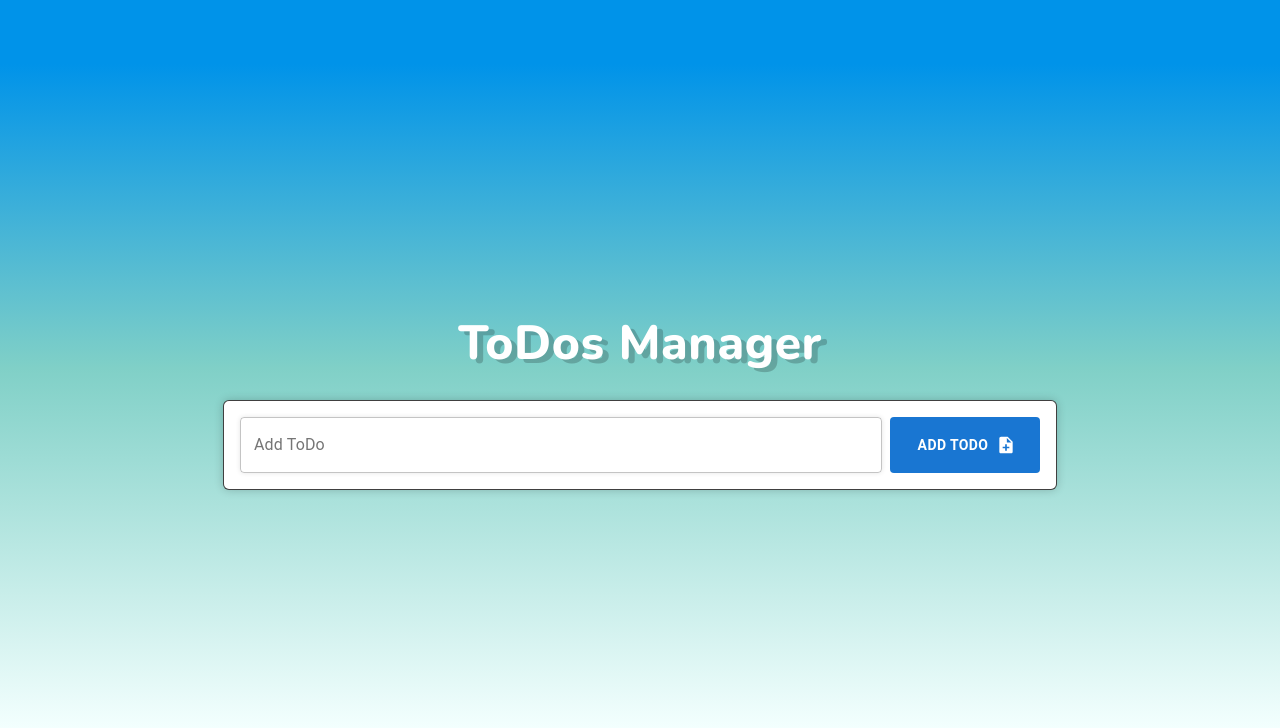
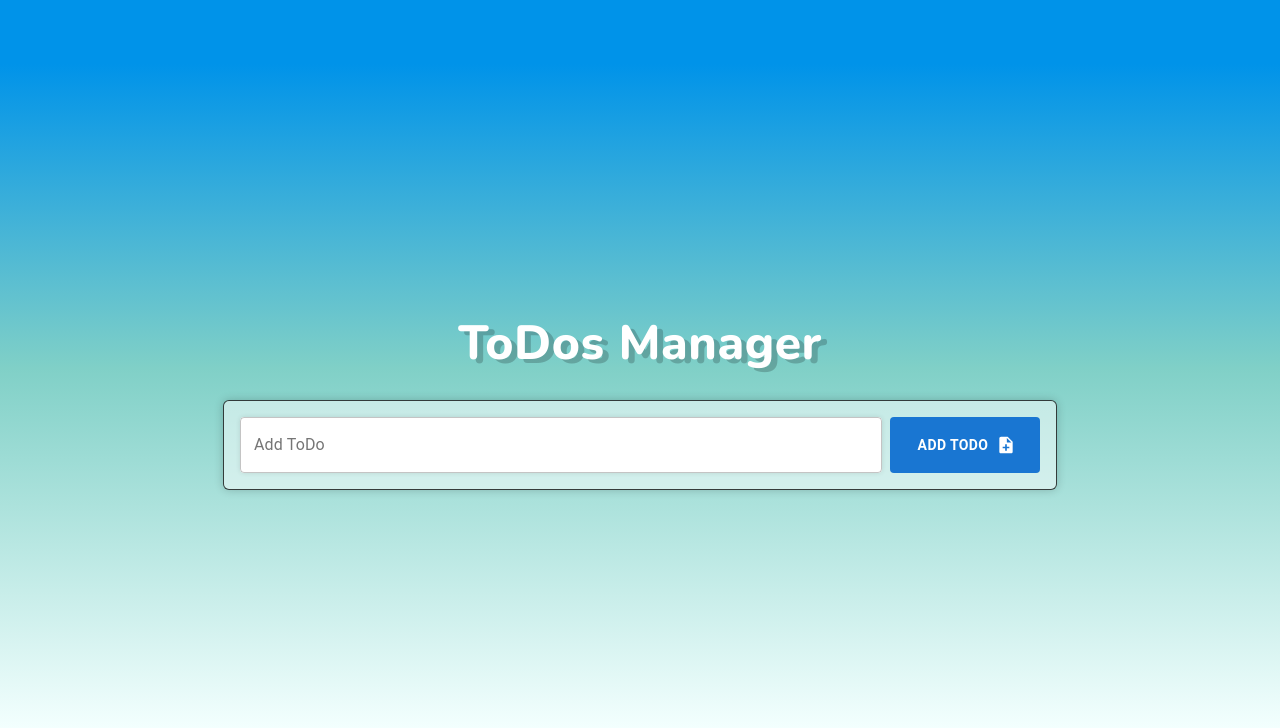
Before and after one commit to DemonDaddy22/all-about-reactJS, a React (Create React App) app: page / in a window 1280 px wide. Shown: the top 728 px of the page. Built offline with nearby package versions, Linux system fonts and the light colour scheme.

Commit message:
update input component

```diff
--- a/src/components/Todos/index.js
+++ b/src/components/Todos/index.js
@@ -42,7 +42,7 @@ export default class Todos extends React.Component {
             <div className={classes.todosHeader}>ToDos Manager</div>
             <div className={classes.todosContainer} style={containerStyle}>
                 <div className={classes.addTodoWrapper}>
-                    <Input id='add-todo' label='Add ToDo' onChange={this.handleValueChange} value={this.state.value} variant='outlined' />
+                    <Input id='add-todo' label='Add ToDo' onChange={this.handleValueChange} value={this.state.value} variant='outlined' rootInputStyles={{ backgroundColor: 'var(--text-light)', borderRadius: 'inherit' }} />
                     <Button className={classes.desktopBtn} onClick={this.handleAddTodo} labelStyles={{ display: 'inline-flex', padding: 0 }} endIcon={<NoteAddIcon />}>Add ToDo</Button>
                     <Iconbutton className={classes.mobileBtn} onClick={this.handleAddTodo} size='2rem' icon={<NoteAddIcon fontSize='large' />}></Iconbutton>
                 </div>
--- a/src/components/Todos/styles.module.css
+++ b/src/components/Todos/styles.module.css
@@ -8,7 +8,7 @@
 }
 
 .todosContainer {
-    background-color: #fff;
+    background-color: rgba(255, 255, 255, 0.5);
     padding: 16px;
     width: 85%;
     margin: 0 auto;
--- a/src/ui-components/Input/index.js
+++ b/src/ui-components/Input/index.js
@@ -5,6 +5,9 @@ import { withStyles } from '@material-ui/core';
 
 const styles = {
     root: props => ({
+        '& .MuiOutlinedInput-input': {
+            ...props.rootInputStyles
+        },
         '& .MuiOutlinedInput-notchedOutline': {
             boxShadow: 'var(--shadow)',
             transition: 'border-color 0.25s ease-in-out'
@@ -18,7 +21,6 @@ const styles = {
         '& .Mui-focused:before': {
             borderColor: 'var(--theme-color)',
         },
-        ...props.rootInputStyles,
     })
 };
 
```
